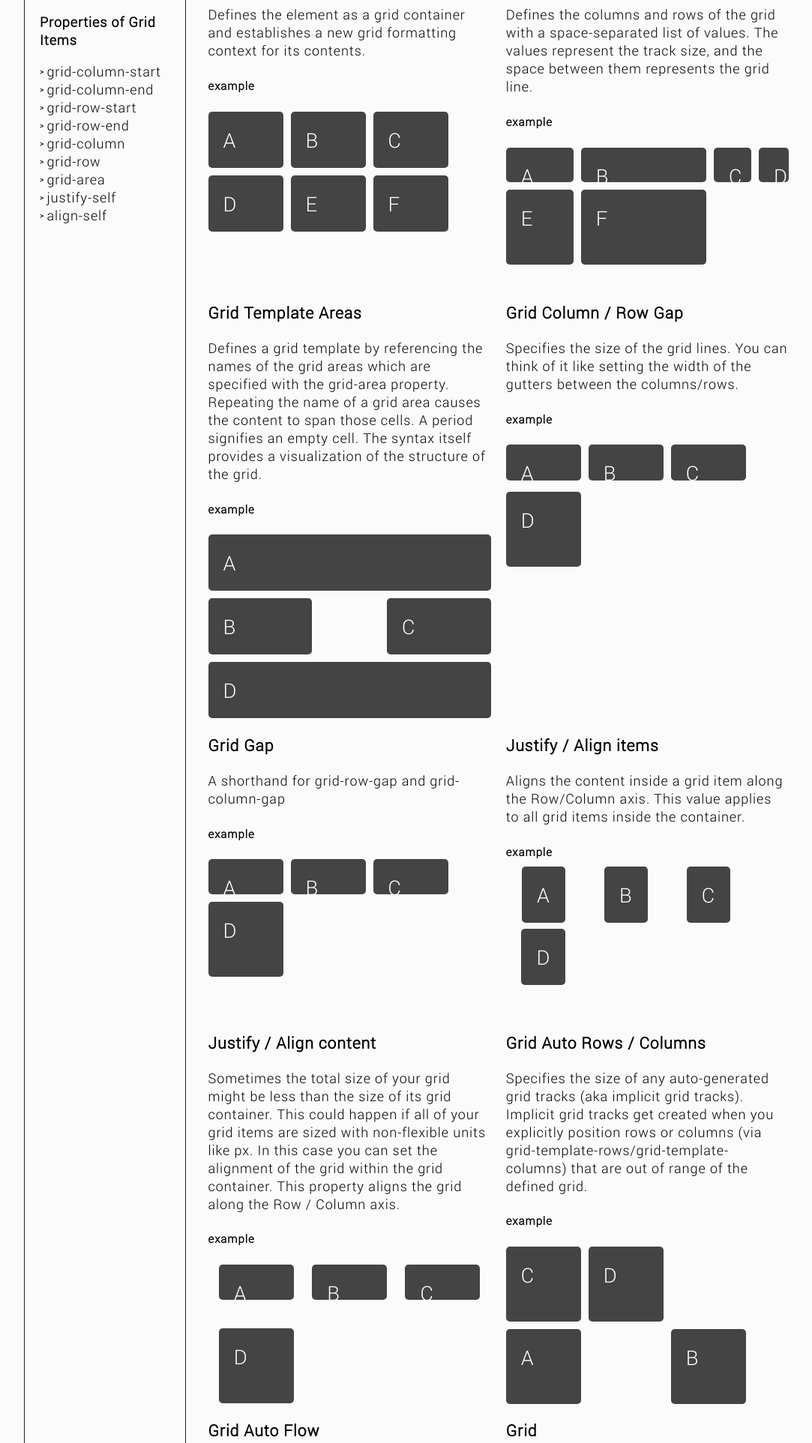
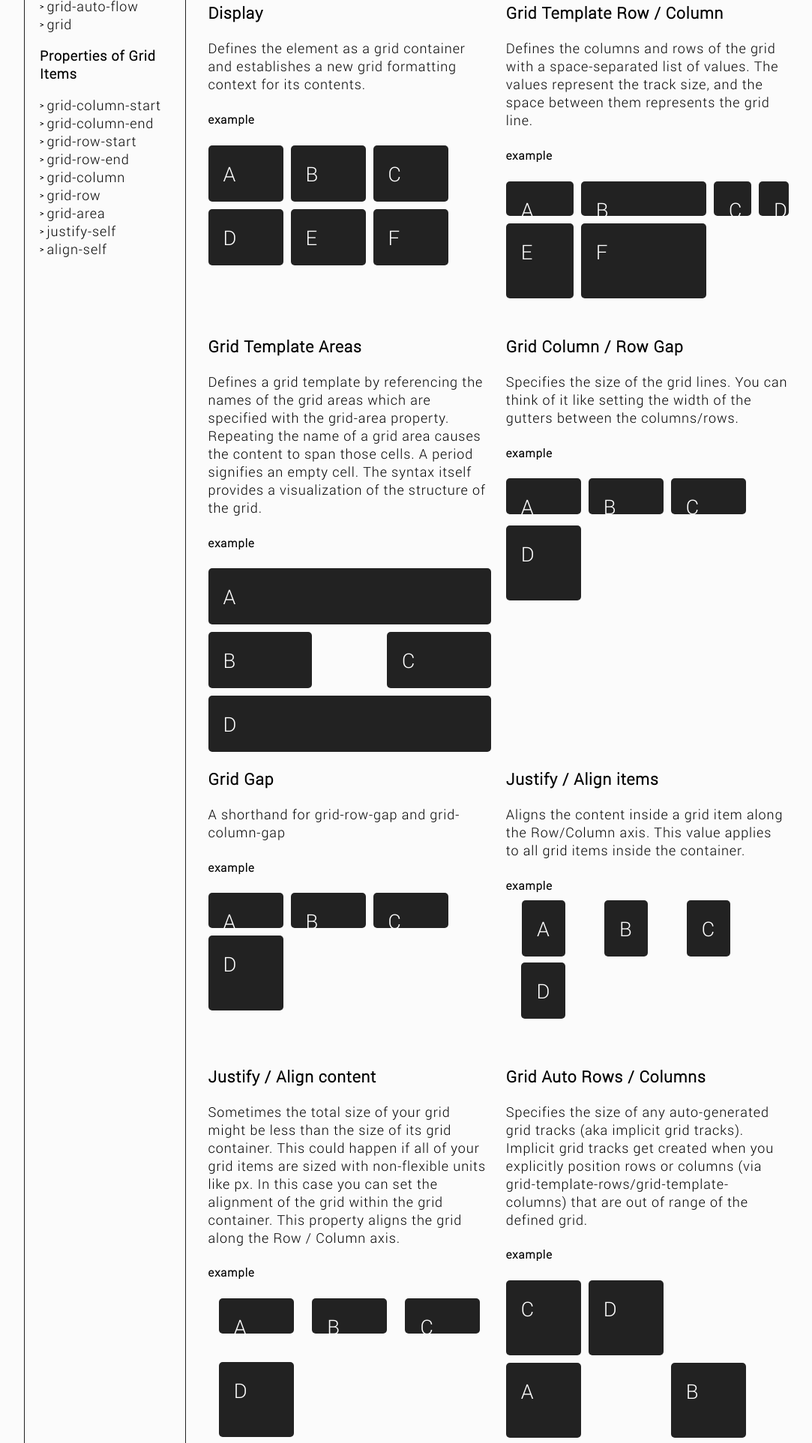
Before and after one commit to Arungok/GRID-CSS, a website: page properties.html in a window 1280 px wide. Shown: the part 630-2555 px from the top of the page at 75% size, without its empty margins (108-1191 px from the left). Drawn offline with Linux system fonts and the light colour scheme.

Commit message:
changes for the design and tweek

```diff
--- a/package.json
+++ b/package.json
@@ -14,7 +14,6 @@
   "license": "ISC",
   "devDependencies": {
     "node-sass": "^4.5.2",
-    "nodemon": "^1.11.0",
     "rerun-script": "^0.6.0"
   }
 }
--- a/sass/style.scss
+++ b/sass/style.scss
@@ -54,8 +54,9 @@ a {
   grid-row-gap: 30px;
   .header {
     grid-area: header;
-    height: 80px;
+    height: 120px;
     background: map-get($colors, gray);
+    border-bottom: 5px solid map-get($colors, light-black);
     .nav-wrapper {
       width: 100%;
       height: 100%;
@@ -139,6 +140,7 @@ a {
     display: grid;
     height: 80px;
     background: map-get($colors, gray);
+    border-top: 5px solid map-get($colors, light-black);
     .copy-rights {
       align-self: center;
       justify-self: center;
@@ -153,10 +155,10 @@ a {
   display: grid;
   grid-template-columns: 100px 100px 100px;
   grid-gap: 10px;
-  color: #444;
+  color: map-get($colors, light-black);
   .box {
-    background-color: #444;
-    color: #fff;
+    background-color: map-get($colors, light-black);
+    color: map-get($colors, white);
     border-radius: 5px;
     padding: 20px;
     font-size: 150%;
@@ -168,10 +170,10 @@ a {
   grid-template-columns: 90px auto 50px 40px;
   grid-template-rows: 25% 100px;
   grid-gap: 10px;
-  color: #444;
+  color: map-get($colors, light-black);
   .box {
-    background-color: #444;
-    color: #fff;
+    background-color: map-get($colors, light-black);
+    color: map-get($colors, white);
     border-radius: 5px;
     padding: 20px;
     font-size: 150%;
@@ -182,10 +184,10 @@ a {
   display: grid;
   grid-template-areas: "top top top" "middle . side" "bottom bottom bottom";
   grid-gap: 10px;
-  color: #444;
+  color: map-get($colors, light-black);
   .box {
-    background-color: #444;
-    color: #fff;
+    background-color: map-get($colors, light-black);
+    color: map-get($colors, white);
     border-radius: 5px;
     padding: 20px;
     font-size: 150%;
@@ -210,10 +212,10 @@ a {
   grid-template-rows: 25% 100px;
   grid-column-gap: 10px;
   grid-row-gap: 15px;
-  color: #444;
+  color: map-get($colors, light-black);
   .box {
-    background-color: #444;
-    color: #fff;
+    background-color: map-get($colors, light-black);
+    color: map-get($colors, white);
     border-radius: 5px;
     padding: 20px;
     font-size: 150%;
@@ -225,10 +227,10 @@ a {
   grid-template-columns: repeat(3, 100px);
   grid-template-rows: 25% 100px;
   grid-gap: 10px;
-  color: #444;
+  color: map-get($colors, light-black);
   .box {
-    background-color: #444;
-    color: #fff;
+    background-color: map-get($colors, light-black);
+    color: map-get($colors, white);
     border-radius: 5px;
     padding: 20px;
     font-size: 150%;
@@ -242,10 +244,10 @@ a {
   grid-gap: 10px;
   justify-items: center;
   align-items: center;
-  color: #444;
+  color: map-get($colors, light-black);
   .box {
-    background-color: #444;
-    color: #fff;
+    background-color: map-get($colors, light-black);
+    color: map-get($colors, white);
     border-radius: 5px;
     padding: 20px;
     font-size: 150%;
@@ -259,10 +261,10 @@ a {
   grid-gap: 10px;
   justify-content: space-evenly;
   align-content: space-between;
-  color: #444;
+  color: map-get($colors, light-black);
   .box {
-    background-color: #444;
-    color: #fff;
+    background-color: map-get($colors, light-black);
+    color: map-get($colors, white);
     border-radius: 5px;
     padding: 20px;
     font-size: 150%;
@@ -274,10 +276,10 @@ a {
   grid-auto-columns: 100px;
   grid-auto-rows: 100px;
   grid-gap: 10px;
-  color: #444;
+  color: map-get($colors, light-black);
   .box {
-    background-color: #444;
-    color: #fff;
+    background-color: map-get($colors, light-black);
+    color: map-get($colors, white);
     border-radius: 5px;
     padding: 20px;
     font-size: 150%;
@@ -298,10 +300,10 @@ a {
   grid-template-rows: 50px 50px;
   grid-auto-flow: row;
   grid-gap: 10px;
-  color: #444;
+  color: map-get($colors, light-black);
   .box {
-    background-color: #444;
-    color: #fff;
+    background-color: map-get($colors, light-black);
+    color: map-get($colors, white);
     border-radius: 5px;
     padding: 10px 20px;
     font-size: 150%;
@@ -320,10 +322,10 @@ a {
   display: grid;
   grid: 100px auto / 1fr auto 1fr;
   grid-gap: 10px;
-  color: #444;
+  color: map-get($colors, light-black);
   .box {
-    background-color: #444;
-    color: #fff;
+    background-color: map-get($colors, light-black);
+    color: map-get($colors, white);
     border-radius: 5px;
     padding: 10px 20px;
     font-size: 150%;
@@ -334,10 +336,10 @@ a {
   display: grid;
   grid: 100px auto / 1fr auto 1fr;
   grid-gap: 10px;
-  color: #444;
+  color: map-get($colors, light-black);
   .box {
-    background-color: #444;
-    color: #fff;
+    background-color: map-get($colors, light-black);
+    color: map-get($colors, white);
     border-radius: 5px;
     padding: 10px 20px;
     font-size: 150%;
@@ -354,10 +356,10 @@ a {
   display: grid;
   grid-template-columns: 100px 100px 100px;
   grid-gap: 10px;
-  color: #444;
+  color: map-get($colors, light-black);
   .box {
-    background-color: #444;
-    color: #fff;
+    background-color: map-get($colors, light-black);
+    color: map-get($colors, white);
     border-radius: 5px;
     padding: 20px;
     font-size: 150%;
@@ -405,10 +407,10 @@ a {
   grid-template-columns: 100px 100px 100px;
   grid-auto-rows: 100px;
   grid-gap: 10px;
-  color: #444;
+  color: map-get($colors, light-black);
   .box {
-    background-color: #444;
-    color: #fff;
+    background-color: map-get($colors, light-black);
+    color: map-get($colors, white);
     border-radius: 5px;
     padding: 20px;
     justify-self: center;
```
Also changed, not shown: index.html (+1 -0 lines), css/style.css.
